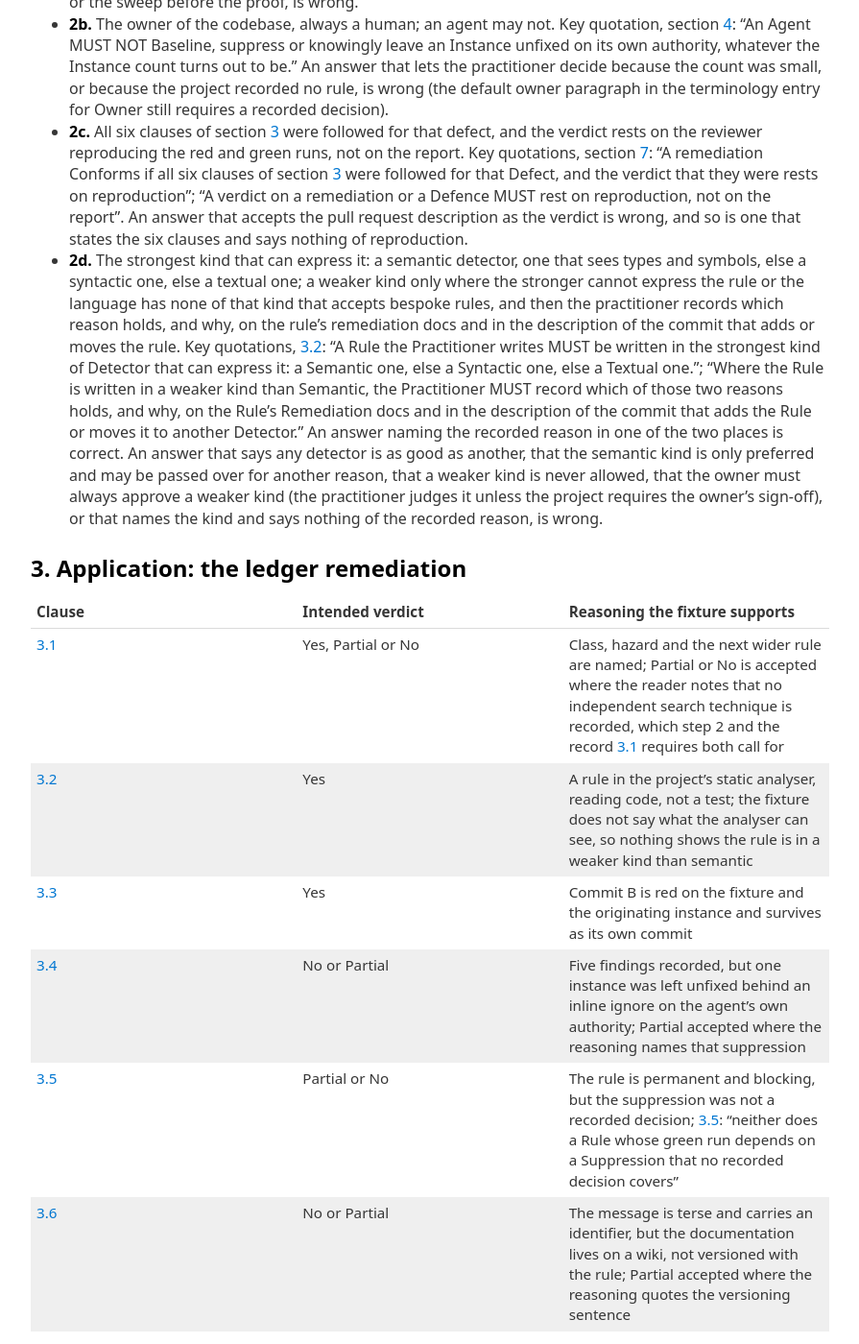
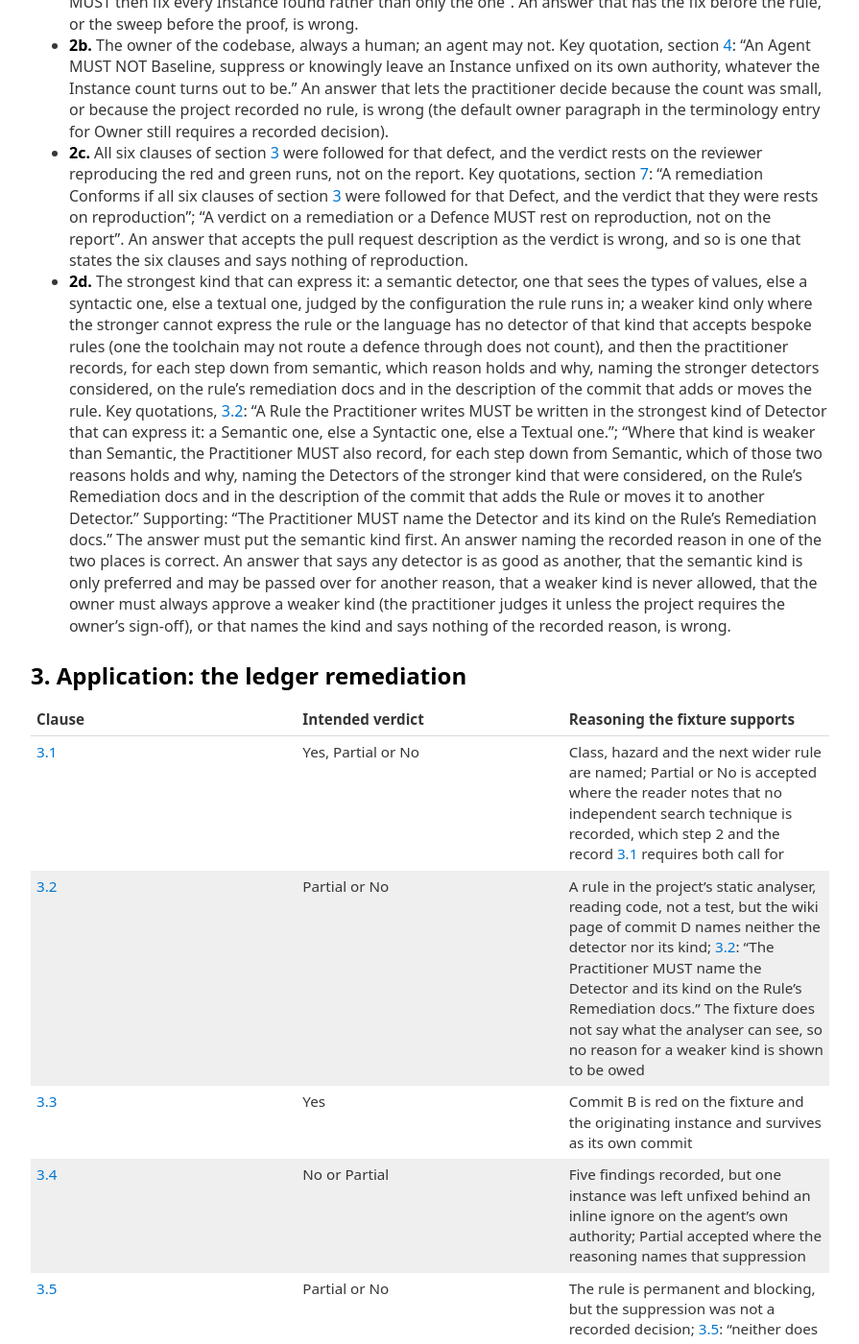
Before and after one commit to Defence-Before-Fix/defence-before-fix.github.io, a Jekyll site: the page built from acceptance/method/KEY.md, in a window 1280 px wide and 1400 px high, scrolled down 925 px. Shown: the whole window at 96% size, without its empty margins (192-1087 px from the left). Built offline with Jekyll 4.4.1, drawn with Linux system fonts in a browser that asks for light colours; our own code applies the rules of GitHub Pages for plain Markdown files; some of the changed text lies outside the part shown.

Commit message:
Acceptance keys: follow the revised 3.2 and detector 8
Question 2d reworded before any run, as ruling 17 decides, with its
ACCEPTANCE.md line. Key 2d quotes the revised 3.2 sentences verbatim,
adds the kind on the remediation docs as supporting, asks for the
semantic kind first and keeps the either-place leniency (C12). The
restatement bullet carries the kind on the remediation docs. The ledger
fixture's 3.2 row is now Partial or No, since its wiki page names
neither detector nor kind, and section 7's verdicts name 3.2 with 3.6.
The detector key's restatement and Lintomatic quotation follow section
8's per-configuration wording and section 9.

Co-Authored-By: Claude Opus 5.5 <noreply@anthropic.com>

```diff
--- a/acceptance/method/KEY.md
+++ b/acceptance/method/KEY.md
@@ -12,7 +12,8 @@ bullet asserting an obligation the document does not state, is a correct restate
 - Attribute the defect to a class, bounded on both sides, with the hazard stated ([3.1](../../SPEC.md#31-attribute-the-defect-to-a-class)).
 - Express the class as a rule in a detector that reads code, never a test ([3.2](../../SPEC.md#32-build-the-net)).
 - Write the rule in the strongest kind of detector that can express it, semantic, else
-  syntactic, else textual, and record why where it is in a weaker kind ([3.2](../../SPEC.md#32-build-the-net)).
+  syntactic, else textual, name the detector and its kind on the rule's remediation docs, and
+  record why where it is in a weaker kind ([3.2](../../SPEC.md#32-build-the-net)).
 - Prove the rule fires, against the instance or a fixture, in a commit of its own ([3.3](../../SPEC.md#33-prove-the-net-by-making-the-rule-fire)).
 - Sweep the whole codebase, record the count, then fix every instance ([3.4](../../SPEC.md#34-sweep-the-codebase-then-fix-every-instance)).
 - Make the rule permanent and blocking in the project's checks ([3.5](../../SPEC.md#35-enforce-permanently-and-block)).
@@ -45,17 +46,22 @@ detector may host a rule.
   rest on reproduction, not on the report". An answer that accepts the pull request description
   as the verdict is wrong, and so is one that states the six clauses and says nothing of
   reproduction.
-- **2d.** The strongest kind that can express it: a semantic detector, one that sees types and
-  symbols, else a syntactic one, else a textual one; a weaker kind only where the stronger cannot
-  express the rule or the language has none of that kind that accepts bespoke rules, and then the
-  practitioner records which reason holds, and why, on the rule's remediation docs and in the
-  description of the commit that adds or moves the rule. Key quotations, [3.2](../../SPEC.md#32-build-the-net): "A Rule the
+- **2d.** The strongest kind that can express it: a semantic detector, one that sees the types of
+  values, else a syntactic one, else a textual one, judged by the configuration the rule runs in;
+  a weaker kind only where the stronger cannot express the rule or the language has no detector of
+  that kind that accepts bespoke rules (one the toolchain may not route a defence through does
+  not count), and then the practitioner records, for each step down from semantic, which reason
+  holds and why, naming the stronger detectors considered, on the rule's remediation docs and in
+  the description of the commit that adds or moves the rule. Key quotations, [3.2](../../SPEC.md#32-build-the-net): "A Rule the
   Practitioner writes MUST be written in the strongest kind of Detector that can express it: a
-  Semantic one, else a Syntactic one, else a Textual one."; "Where the Rule is written in a weaker
-  kind than Semantic, the Practitioner MUST record which of those two reasons holds, and why, on
+  Semantic one, else a Syntactic one, else a Textual one."; "Where that kind is weaker than
+  Semantic, the Practitioner MUST also record, for each step down from Semantic, which of those
+  two reasons holds and why, naming the Detectors of the stronger kind that were considered, on
   the Rule's Remediation docs and in the description of the commit that adds the Rule or moves it
-  to another Detector." An answer naming the recorded reason in one of the two places is correct.
-  An answer that says any detector is as good as another, that the semantic kind is only
+  to another Detector." Supporting: "The Practitioner MUST name the Detector and its kind on the
+  Rule's Remediation docs." The answer must put the semantic kind first. An answer naming the
+  recorded reason in one of the two places is correct. An answer that says any detector is as
+  good as another, that the semantic kind is only
   preferred and may be passed over for another reason, that a weaker kind is never allowed, that
   the owner must always approve a weaker kind (the practitioner judges it unless the project
   requires the owner's sign-off), or that names the kind and says nothing of the recorded reason,
@@ -63,19 +69,20 @@ detector may host a rule.
 
 ## 3. Application: the ledger remediation
 
-| Clause                                                                                    | Intended verdict   | Reasoning the fixture supports                                                                                                                                                                                                                                 |
-| ----------------------------------------------------------------------------------------- | ------------------ | -------------------------------------------------------------------------------------------------------------------------------------------------------------------------------------------------------------------------------------------------------------- |
-| [3.1](../../SPEC.md#31-attribute-the-defect-to-a-class)                                   | Yes, Partial or No | Class, hazard and the next wider rule are named; Partial or No is accepted where the reader notes that no independent search technique is recorded, which step 2 and the record [3.1](../../SPEC.md#31-attribute-the-defect-to-a-class) requires both call for |
-| [3.2](../../SPEC.md#32-build-the-net)                                                     | Yes                | A rule in the project's static analyser, reading code, not a test; the fixture does not say what the analyser can see, so nothing shows the rule is in a weaker kind than semantic                                                                             |
-| [3.3](../../SPEC.md#33-prove-the-net-by-making-the-rule-fire)                             | Yes                | Commit B is red on the fixture and the originating instance and survives as its own commit                                                                                                                                                                     |
-| [3.4](../../SPEC.md#34-sweep-the-codebase-then-fix-every-instance)                        | No or Partial      | Five findings recorded, but one instance was left unfixed behind an inline ignore on the agent's own authority; Partial accepted where the reasoning names that suppression                                                                                    |
-| [3.5](../../SPEC.md#35-enforce-permanently-and-block)                                     | Partial or No      | The rule is permanent and blocking, but the suppression was not a recorded decision; [3.5](../../SPEC.md#35-enforce-permanently-and-block): "neither does a Rule whose green run depends on a Suppression that no recorded decision covers"                    |
-| [3.6](../../SPEC.md#36-make-the-failure-message-terse-and-point-it-at-real-documentation) | No or Partial      | The message is terse and carries an identifier, but the documentation lives on a wiki, not versioned with the rule; Partial accepted where the reasoning quotes the versioning sentence                                                                        |
+| Clause                                                                                    | Intended verdict   | Reasoning the fixture supports                                                                                                                                                                                                                                                                                                                                                 |
+| ----------------------------------------------------------------------------------------- | ------------------ | ------------------------------------------------------------------------------------------------------------------------------------------------------------------------------------------------------------------------------------------------------------------------------------------------------------------------------------------------------------------------------ |
+| [3.1](../../SPEC.md#31-attribute-the-defect-to-a-class)                                   | Yes, Partial or No | Class, hazard and the next wider rule are named; Partial or No is accepted where the reader notes that no independent search technique is recorded, which step 2 and the record [3.1](../../SPEC.md#31-attribute-the-defect-to-a-class) requires both call for                                                                                                                 |
+| [3.2](../../SPEC.md#32-build-the-net)                                                     | Partial or No      | A rule in the project's static analyser, reading code, not a test, but the wiki page of commit D names neither the detector nor its kind; [3.2](../../SPEC.md#32-build-the-net): "The Practitioner MUST name the Detector and its kind on the Rule's Remediation docs." The fixture does not say what the analyser can see, so no reason for a weaker kind is shown to be owed |
+| [3.3](../../SPEC.md#33-prove-the-net-by-making-the-rule-fire)                             | Yes                | Commit B is red on the fixture and the originating instance and survives as its own commit                                                                                                                                                                                                                                                                                     |
+| [3.4](../../SPEC.md#34-sweep-the-codebase-then-fix-every-instance)                        | No or Partial      | Five findings recorded, but one instance was left unfixed behind an inline ignore on the agent's own authority; Partial accepted where the reasoning names that suppression                                                                                                                                                                                                    |
+| [3.5](../../SPEC.md#35-enforce-permanently-and-block)                                     | Partial or No      | The rule is permanent and blocking, but the suppression was not a recorded decision; [3.5](../../SPEC.md#35-enforce-permanently-and-block): "neither does a Rule whose green run depends on a Suppression that no recorded decision covers"                                                                                                                                    |
+| [3.6](../../SPEC.md#36-make-the-failure-message-terse-and-point-it-at-real-documentation) | No or Partial      | The message is terse and carries an identifier, but the documentation lives on a wiki, not versioned with the rule; Partial accepted where the reasoning quotes the versioning sentence                                                                                                                                                                                        |
 
-Section [7](../../SPEC.md#7-conformance): the **remediation does not conform**, because [3.4](../../SPEC.md#34-sweep-the-codebase-then-fix-every-instance) and [3.6](../../SPEC.md#36-make-the-failure-message-terse-and-point-it-at-real-documentation) were not followed. The
-**defence does not conform** either, because [3.6](../../SPEC.md#36-make-the-failure-message-terse-and-point-it-at-real-documentation) fails; a reader who says the defence conforms
-because the sweep is what failed has missed [3.6](../../SPEC.md#36-make-the-failure-message-terse-and-point-it-at-real-documentation) and that counts against the document only if the
-reasoning quotes the section [7](../../SPEC.md#7-conformance) definition of a conforming defence.
+Section [7](../../SPEC.md#7-conformance): the **remediation does not conform**, because [3.2](../../SPEC.md#32-build-the-net), [3.4](../../SPEC.md#34-sweep-the-codebase-then-fix-every-instance) and [3.6](../../SPEC.md#36-make-the-failure-message-terse-and-point-it-at-real-documentation) were not followed. The
+**defence does not conform** either, because [3.2](../../SPEC.md#32-build-the-net) and [3.6](../../SPEC.md#36-make-the-failure-message-terse-and-point-it-at-real-documentation) fail; a reader who names either is correct.
+A reader who says the defence conforms because the sweep is what failed has missed both, and that
+counts against the document only if the reasoning quotes the section [7](../../SPEC.md#7-conformance) definition of a
+conforming defence.
 
 Section [4](../../SPEC.md#4-authority-which-decisions-belong-to-whom): the **inline ignore on `Report::render()`** was the owner's decision, not the
 practitioner's. An answer naming instead the decision not to build the wider rule is half right:
@@ -86,10 +93,12 @@ A reader who grades [3.5](../../SPEC.md#35-enforce-permanently-and-block) Yes be
 sentence on unrecorded suppression, and that counts against the document. A reader who grades
 [3.6](../../SPEC.md#36-make-the-failure-message-terse-and-point-it-at-real-documentation) Yes because the URL resolves has read the versioning sentence of [3.6](../../SPEC.md#36-make-the-failure-message-terse-and-point-it-at-real-documentation)
 differently, which counts against the document; a reader who grades [3.4](../../SPEC.md#34-sweep-the-codebase-then-fix-every-instance) Yes has misread the
-fixture. A reader who grades [3.2](../../SPEC.md#32-build-the-net) Partial or No because no reason for the detector's kind
-is recorded has assumed a weaker kind of detector than the fixture shows: the reason is owed only
-where the rule is in a weaker kind than semantic. That counts against the document only if the
-reasoning quotes [3.2](../../SPEC.md#32-build-the-net) as requiring the reason whatever the detector. A reader who attributes
+fixture. A reader who grades [3.2](../../SPEC.md#32-build-the-net) Yes has not applied the sentence requiring the remediation
+docs to name the detector and its kind, and that counts against the document. A reader who grades
+[3.2](../../SPEC.md#32-build-the-net) Partial or No only because no reason for a weaker kind is recorded has the verdict on a
+ground the fixture does not show: the reason is owed only where the rule is in a weaker kind than
+semantic. That is not marked wrong, and counts against the document only if the reasoning quotes
+[3.2](../../SPEC.md#32-build-the-net) as requiring the reason whatever the detector. A reader who attributes
 the suppression to [3.3](../../SPEC.md#33-prove-the-net-by-making-the-rule-fire) rather than [3.4](../../SPEC.md#34-sweep-the-codebase-then-fix-every-instance) has read the narrowing passage of [3.3](../../SPEC.md#33-prove-the-net-by-making-the-rule-fire) as covering it, which is a fair reading and is not marked wrong.
 
 ## 4. Confusion
```
Also changed, not shown: ACCEPTANCE.md (+2 -2 lines), acceptance/detector/KEY.md (+4 -3 lines), acceptance/method/QUESTIONS.md (+2 -2 lines).
